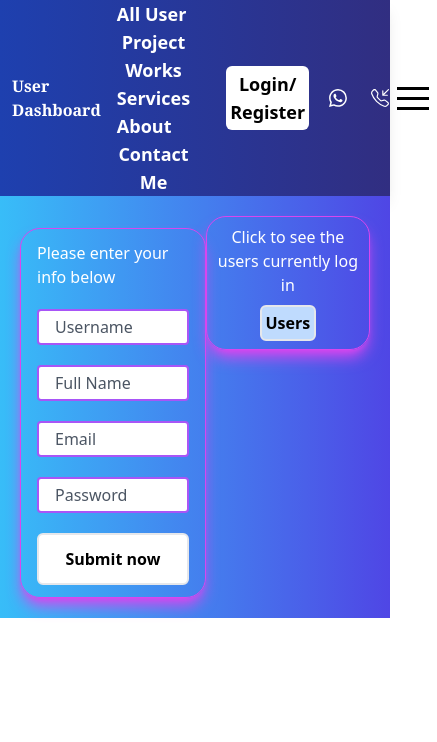
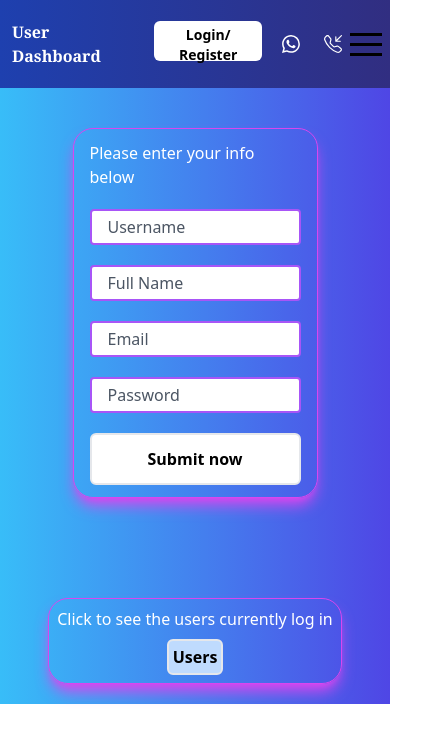
Before and after one commit to AmitPaswan18/UserDashboard, a React (Vite) app in the folder frontend/: page / in a window 390 px wide. Shown: the top 742 px of the page, 437 px wide, since content can reach past the window. Built offline with nearby package versions, Linux system fonts and the light colour scheme.

Commit message:
responsiveness added

```diff
--- a/frontend/src/components/HandleEvents.jsx
+++ b/frontend/src/components/HandleEvents.jsx
@@ -66,8 +66,8 @@ const HandleEvents = () => {
     <>
       <div
         id="mainForm"
-        className="h-full p-5 flex justify-between w-full bg-gradient-to-r from-sky-400 to-indigo-600 ">
-        <div className=" mt-3  w-full">
+        className="h-full p-5 flex flex-col md:flex-row  items-center w-full bg-gradient-to-r from-sky-400 to-indigo-600 ">
+        <div className="w-[70%] my-5">
           <form
             id="form"
             onSubmit={handleSubmit}
@@ -132,7 +132,7 @@ const HandleEvents = () => {
             </button>
           </form>
         </div>
-        <div className="md:w-[40%] rounded-[20px] shadow-lg shadow-fuchsia-500 border-fuchsia-500 border h-fit p-2 md:relative right-[20%]">
+        <div className="md:w-[40%] mt-20 rounded-[20px] shadow-lg shadow-fuchsia-500 border-fuchsia-500 border h-fit p-2 md:relative right-[20%]">
           <p className="text-white text-center">
             Click to see the users currently log in
           </p>
--- a/frontend/src/components/Navbar.jsx
+++ b/frontend/src/components/Navbar.jsx
@@ -6,26 +6,25 @@ const NavBar = () => {
     <>
       <div
         id="NavBar"
-        className="flex flex-shrink list-none justify-around items-center text-lg w-full font-semibold  bg-gradient-to-r from-blue-800 to-indigo-900 h-full  shadow-lg">
+        className="flex list-none md:justify-between items-center text-lg w-full font-semibold  bg-gradient-to-r from-blue-800 to-indigo-900 h-full  shadow-lg">
         <h1 className="lg:text-3xl text-white text-base my-5 font-serif ml-3 font-bold">
           User Dashboard{" "}
         </h1>
-        <div id="hide" className="text-white ">
-          <button type="submit" className="px-4   hover:text-purple-600">
+        <div className="text-white md:flex hidden ">
+          <button type="submit" className="px-4 hover:text-purple-600">
             All User
           </button>
-          <button className="px-4   hover:text-purple-600 ">
-            Project Works
-          </button>
-          <button className="px-4   hover:text-purple-600">Services</button>
-          <button href="/about" className=" hover:text-purple-600 px-4">
+          <button className="px-4 hover:text-purple-600">Project Works</button>
+          <button className="px-4 hover:text-purple-600">Services</button>
+          <button href="/about" className="hover:text-purple-600 px-4">
             About
           </button>
-          <button className="px-4 hover:text-purple-600  ">Contact Me</button>
+          <button className="px-4 hover:text-purple-600">Contact Me</button>
         </div>
+
         <div className="lg:flex cursor-pointer flex-row space-x-10 mx-5 ">
           <button
-            className="hover:scale-125 hover:text-purple-600 ease-in my-auto duration-150 w-fit bg-white p-1 rounded-md "
+            className="md:hover:scale-125 hover:text-purple-600 text-sm ease-in md:my-auto duration-150 max-w-md h-10 bg-white p-1 rounded-md "
             type="button">
             Login/ <span>Register</span>
           </button>
```
Also changed, not shown: frontend/src/App.css (deleted).
